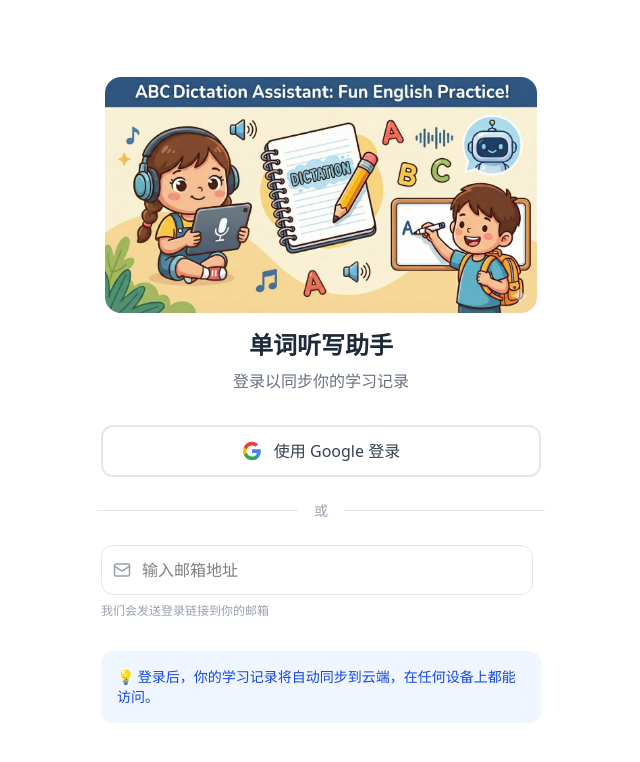
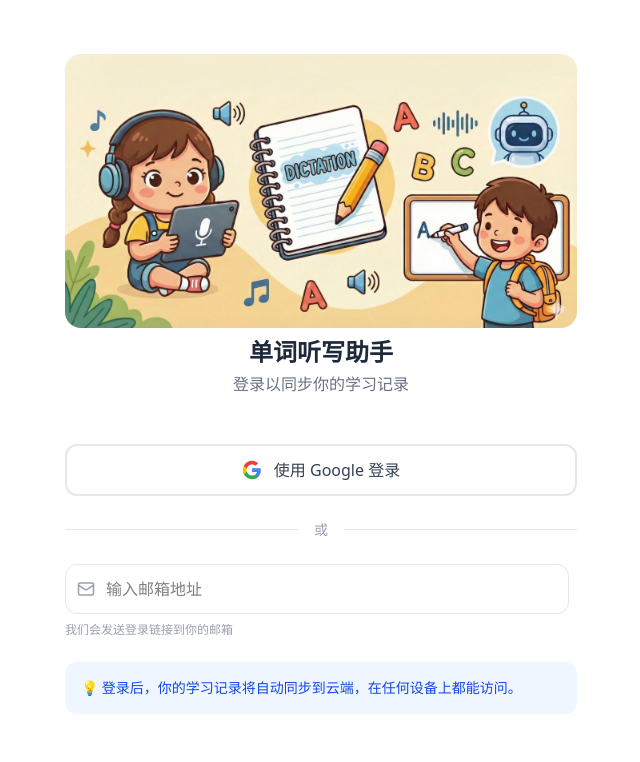
Before and after one commit to codebooody-debug/spelling-cards, a React (Vite) app: page /login in a window 1280 px wide. Shown: the top 762 px of the page, without its empty margins (319-959 px from the left). Built offline with nearby package versions, Linux system fonts and the light colour scheme; no server answers.

Commit message:
优化登录页：更换新图片、加宽容器、调整布局

```diff
--- a/src/pages/LoginPage.jsx
+++ b/src/pages/LoginPage.jsx
@@ -50,18 +50,35 @@ function LoginPage() {
     try {
       const supabase = getSupabase();
 
-      const { error } = await supabase.auth.signInWithOAuth({
+      // 获取当前 URL（支持 PWA 模式）
+      const currentUrl = window.location.href;
+      const baseUrl = window.location.origin;
+
+      console.log('[LoginPage] 当前URL:', currentUrl);
+      console.log('[LoginPage] 基础URL:', baseUrl);
+
+      const { data, error } = await supabase.auth.signInWithOAuth({
         provider: 'google',
         options: {
-          redirectTo: window.location.origin,
+          redirectTo: `${baseUrl}/`,
+          queryParams: {
+            access_type: 'offline',
+            prompt: 'consent',
+          },
         }
       });
 
       if (error) throw error;
+
+      console.log('[LoginPage] OAuth URL:', data?.url);
+
       // signInWithOAuth 会自动跳转到 Google
+      if (data?.url) {
+        window.location.href = data.url;
+      }
     } catch (err) {
       console.error('[LoginPage] Google 登录失败:', err);
-      setError(err.message || '登录失败');
+      setError(err.message || '登录失败，请检查 Google OAuth 是否已在 Supabase 中配置');
       setIsLoading(false);
     }
   };
@@ -95,14 +112,16 @@ function LoginPage() {
 
   return (
     <div className="min-h-screen bg-white flex items-center justify-center px-4 py-8 sm:p-4 safe-area-top safe-area-bottom safe-area-left safe-area-right no-horizontal-scroll">
-      <div className="w-full max-w-sm sm:max-w-md">
+      <div className="w-full max-w-sm sm:max-w-lg">
         {/* Logo */}
-        <div className="text-center mb-6 sm:mb-8 px-2">
-          <img src="/login-banner.jpg" alt="单词听写助手" className="w-full max-w-[280px] sm:max-w-full mx-auto mb-4 rounded-2xl" />
-          <h1 className="text-2xl font-bold text-gray-800">单词听写助手</h1>
-          <p className="text-gray-500 mt-2">登录以同步你的学习记录</p>
+        <div className="text-center mb-0 sm:mb-2 -mt-4 sm:-mt-8">
+          <img src="/login-banner.jpg" alt="单词听写助手" className="w-full mx-auto mb-1 sm:mb-2 rounded-2xl" />
+          <h1 className="text-xl sm:text-2xl font-bold text-gray-800">单词听写助手</h1>
+          <p className="text-sm sm:text-base text-gray-500 mt-1">登录以同步你的学习记录</p>
         </div>
 
+        {/* 登录表单区域 - 整体下移 */}
+        <div className="mt-8 sm:mt-12">
         {/* 错误提示 */}
         {error && (
           <div className="bg-red-50 border border-red-200 rounded-lg p-3 mb-4">
@@ -111,7 +130,7 @@ function LoginPage() {
         )}
 
         {/* Google 登录 */}
-        <div className="px-1">
+        <div>
           <button
             onClick={handleGoogleLogin}
             disabled={isLoading}
@@ -135,7 +154,7 @@ function LoginPage() {
         </div>
 
         {/* 邮箱登录 */}
-        <form onSubmit={handleEmailLogin} className="w-full px-1">
+        <form onSubmit={handleEmailLogin}>
           <div className="flex gap-2 items-center">
             <div className={`transition-all duration-500 ease-[cubic-bezier(0.4,0,0.2,1)] ${email ? 'w-[calc(100%-84px)]' : 'w-full'}`}>
               <div className="relative">
@@ -163,11 +182,12 @@ function LoginPage() {
         </form>
 
         {/* 说明 */}
-        <div className="mt-6 sm:mt-8 p-4 bg-blue-50 rounded-xl mx-1">
+        <div className="mt-4 sm:mt-6 p-4 bg-blue-50 rounded-xl">
           <p className="text-sm text-blue-700">
             💡 登录后，你的学习记录将自动同步到云端，在任何设备上都能访问。
           </p>
         </div>
+        </div>{/* 登录表单区域结束 */}
       </div>
     </div>
   );
```
Also changed, not shown: public/login-banner.jpg.
